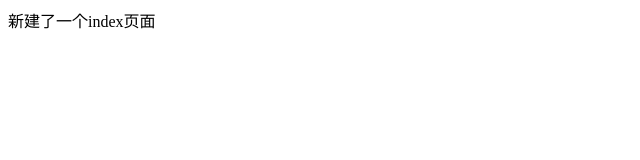
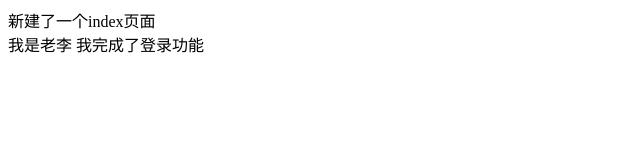
Before and after one commit to sAoKirtio/myfirst, a plain HTML site: page index.html in a window 1280 px wide. Shown: the whole page, without its empty margins (0-640 px from the left). Drawn offline with Linux system fonts and the light colour scheme.

Commit message:
我是老李 完成了登录功能

```diff
--- a/index.html
+++ b/index.html
@@ -8,5 +8,6 @@
 </head>
 <body>
     新建了一个index页面
+    <div>我是老李 我完成了登录功能</div>
 </body>
 </html>
```
